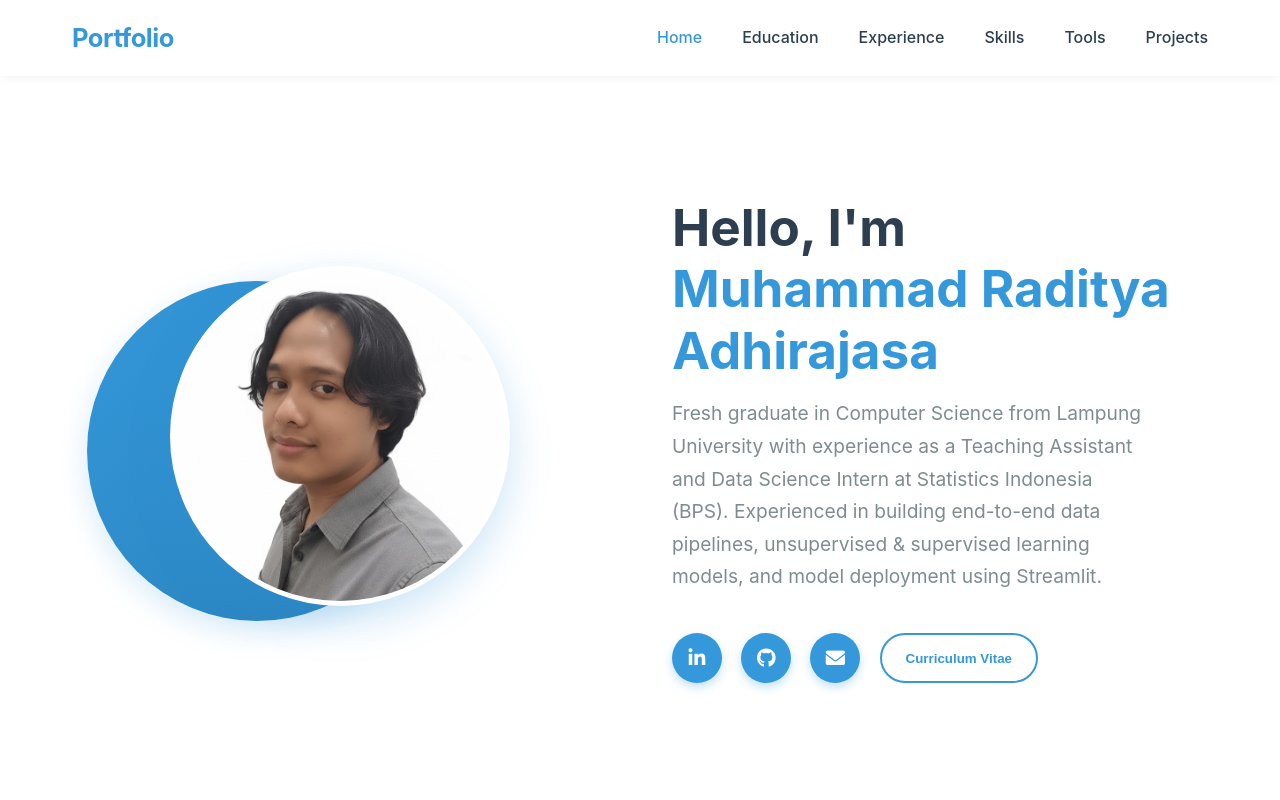
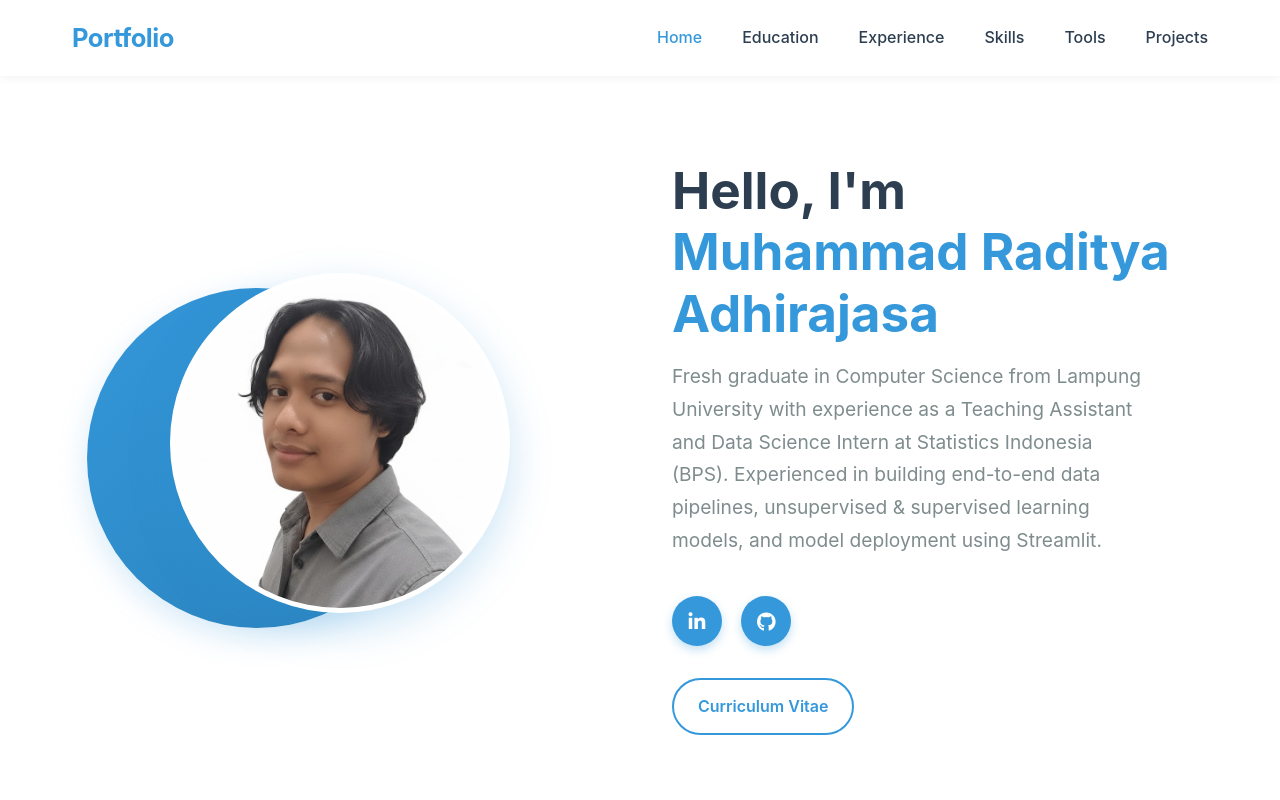
Before and after one commit to MRadityaAdhirajasa/Portofolio, a plain HTML site: page index.html in a window 1280 px wide. Shown: the top 800 px of the page. Drawn offline with Linux system fonts and the light colour scheme.

Commit message:
edit cv button

```diff
--- a/index.html
+++ b/index.html
@@ -801,14 +801,19 @@
                     <a href="https://github.com/MRadityaAdhirajasa" target="_blank" title="GitHub">
                         <i class="fab fa-github"></i>
                     </a>
-                    <a href="mailto:radityaadhirajasaa@gmail.com" title="Email">
+                    <!-- <a href="mailto:radityaadhirajasaa@gmail.com" title="Email">
                         <i class="fas fa-envelope"></i>
-                    </a>
+                    </a> -->
 
                     <!-- TOMBOL CV BARU -->
-                    <button href="media\CV.pdf" target="_blank" title="View CV" class="cv-button">
+                    <!-- <button href="media\CV.pdf" target="_blank" title="View CV" class="cv-button" rel="noopener noreferrer">
                         Curriculum Vitae
-                    </button>
+                    </button> -->
+                </div>
+                <div class="cta-buttons" style="margin-top: 2rem;">
+                    <a href="media/CV.pdf" target="_blank" title="View CV" class="cv-button">
+                        Curriculum Vitae
+                    </a>
                 </div>
             </div>
         </div>
```
